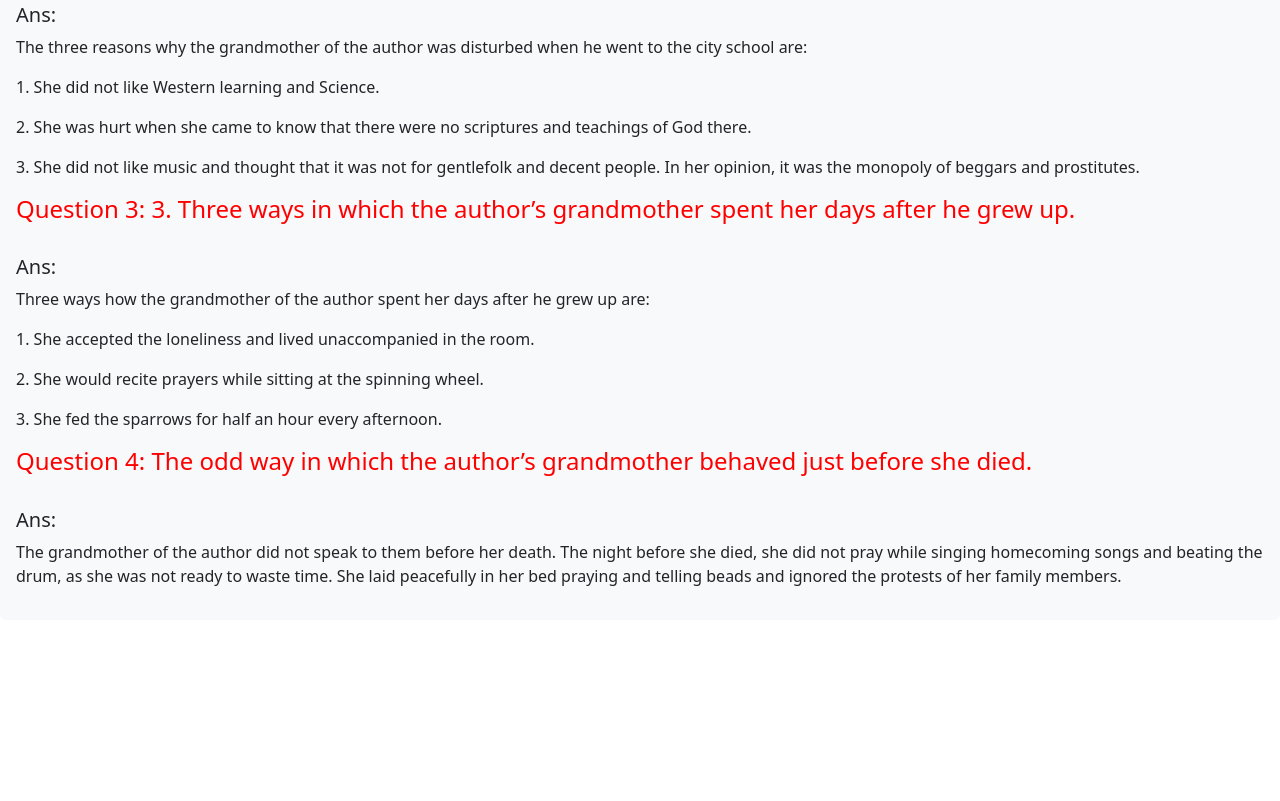
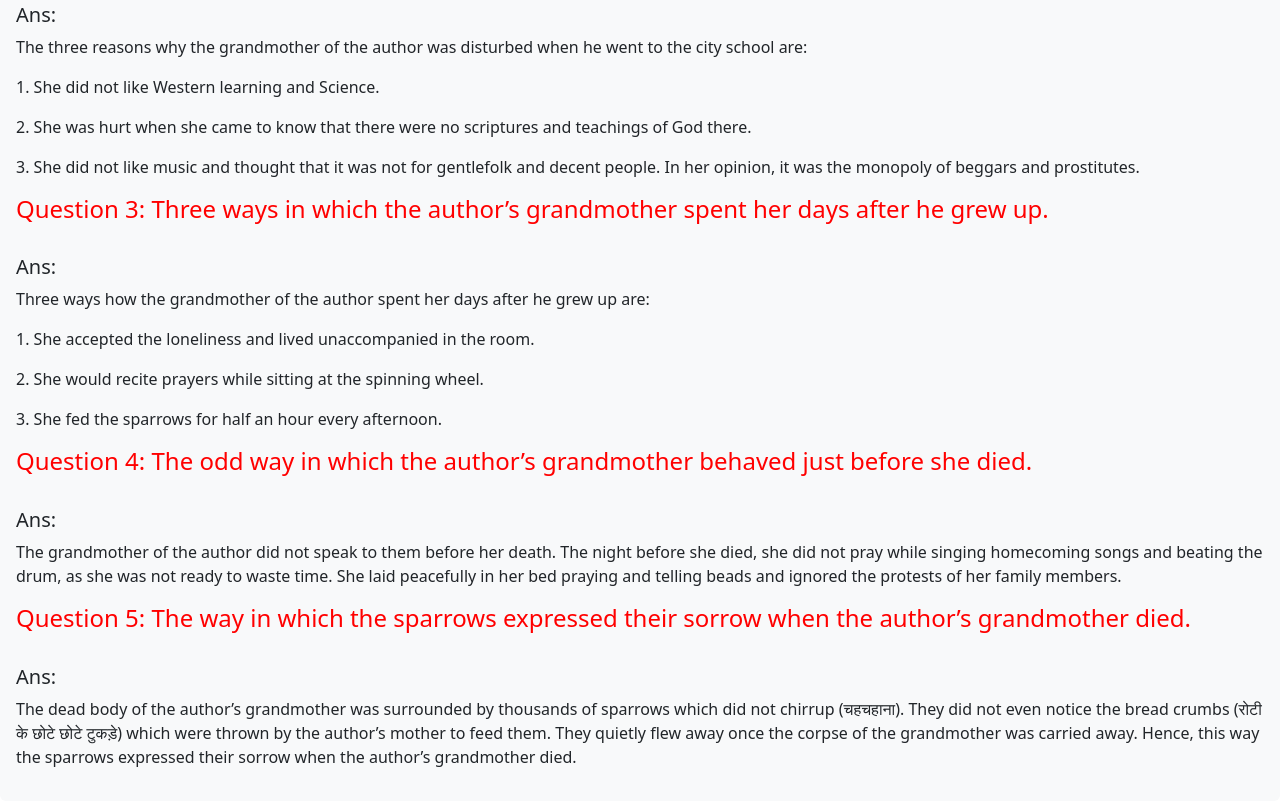
Before and after one commit to Chandan0001/EngChp1Class11, a plain HTML site: page index.html in a window 1280 px wide. Shown: the part 602-1403 px from the top of the page. Before the commit the page ends 1222 px from the top, so only its background shows below. Drawn offline with nearby package versions, Linux system fonts and the light colour scheme.

Commit message:
Update index.html
Updated question 5

```diff
--- a/index.html
+++ b/index.html
@@ -81,7 +81,7 @@
 
 <!---Question 3 -->
 
-<h4>Question 3: 3. Three ways in
+<h4>Question 3: Three ways in
     which the author’s grandmother spent her days after he grew up.</h4>
 <br>
 <h5>Ans:</h5>
@@ -108,6 +108,24 @@
 <p>The grandmother of the author did not speak to them before her death. The night before she died, she did not pray while singing homecoming songs and beating the drum, as she was not ready to waste time. She laid peacefully in her bed praying and telling beads and ignored the protests of her family members.
 
 </p>
+
+        <!---Question 5 -->
+
+        <h4>Question 5: The way in
+            which the sparrows expressed their sorrow when the author’s grandmother died.</h4>
+        <br>
+        <h5>Ans:</h5>
+        <p>The dead body of the author’s grandmother was surrounded by
+            thousands of sparrows which did not chirrup (चहचहाना). They did not even notice the bread crumbs (रोटी के छोटे छोटे टुकड़े) which were thrown by
+            the author’s mother to feed them. They quietly flew away once
+            the corpse of the grandmother was carried away. Hence, this way
+            the sparrows expressed their sorrow when the author’s grandmother died.
+
+        </p>
+
+        <!--End question 5-->
+
+
         <!----Chapter 2 ---->
         <!-- <h4 id="scrollspyHeading2">Second heading</h4>
         <p>...</p>
```
